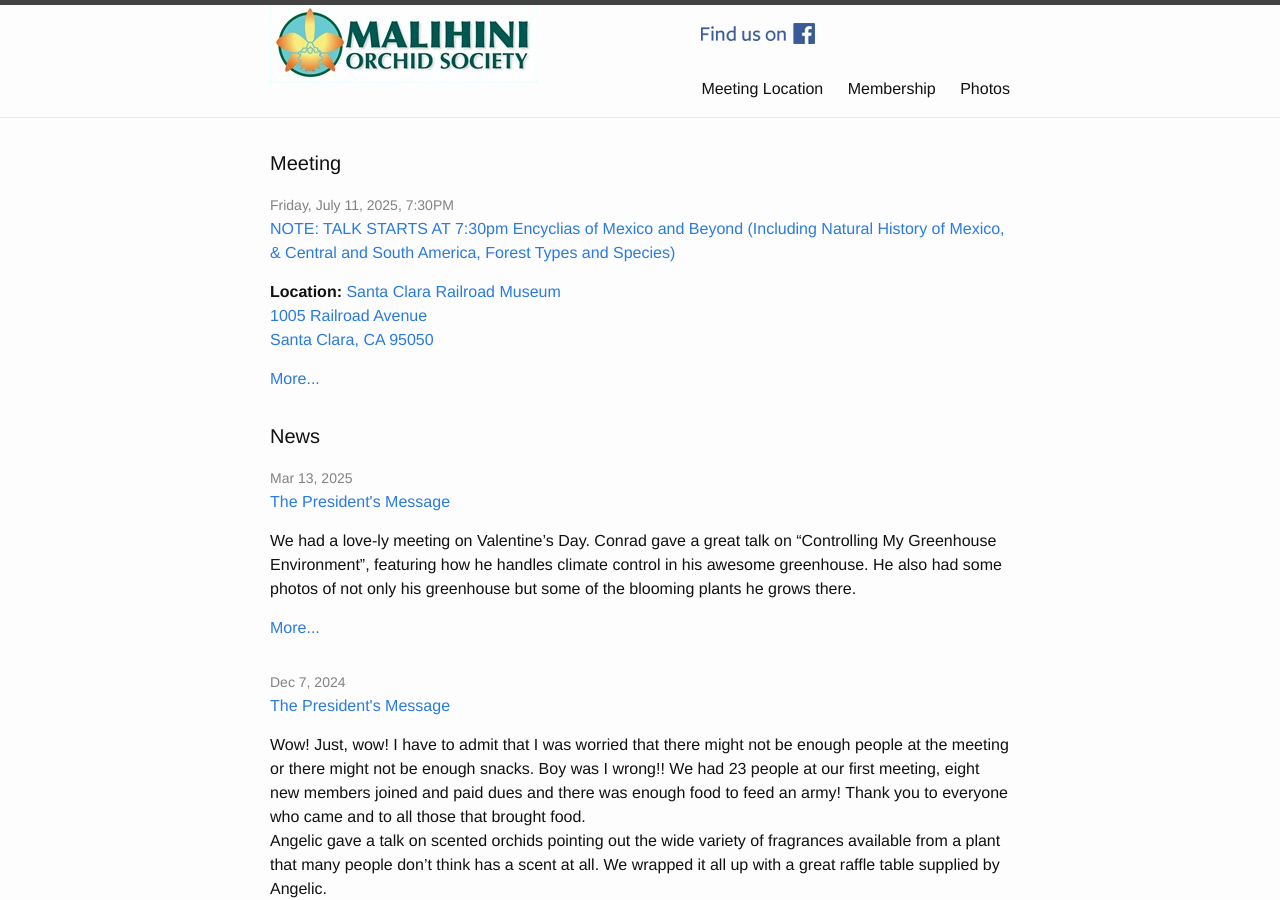
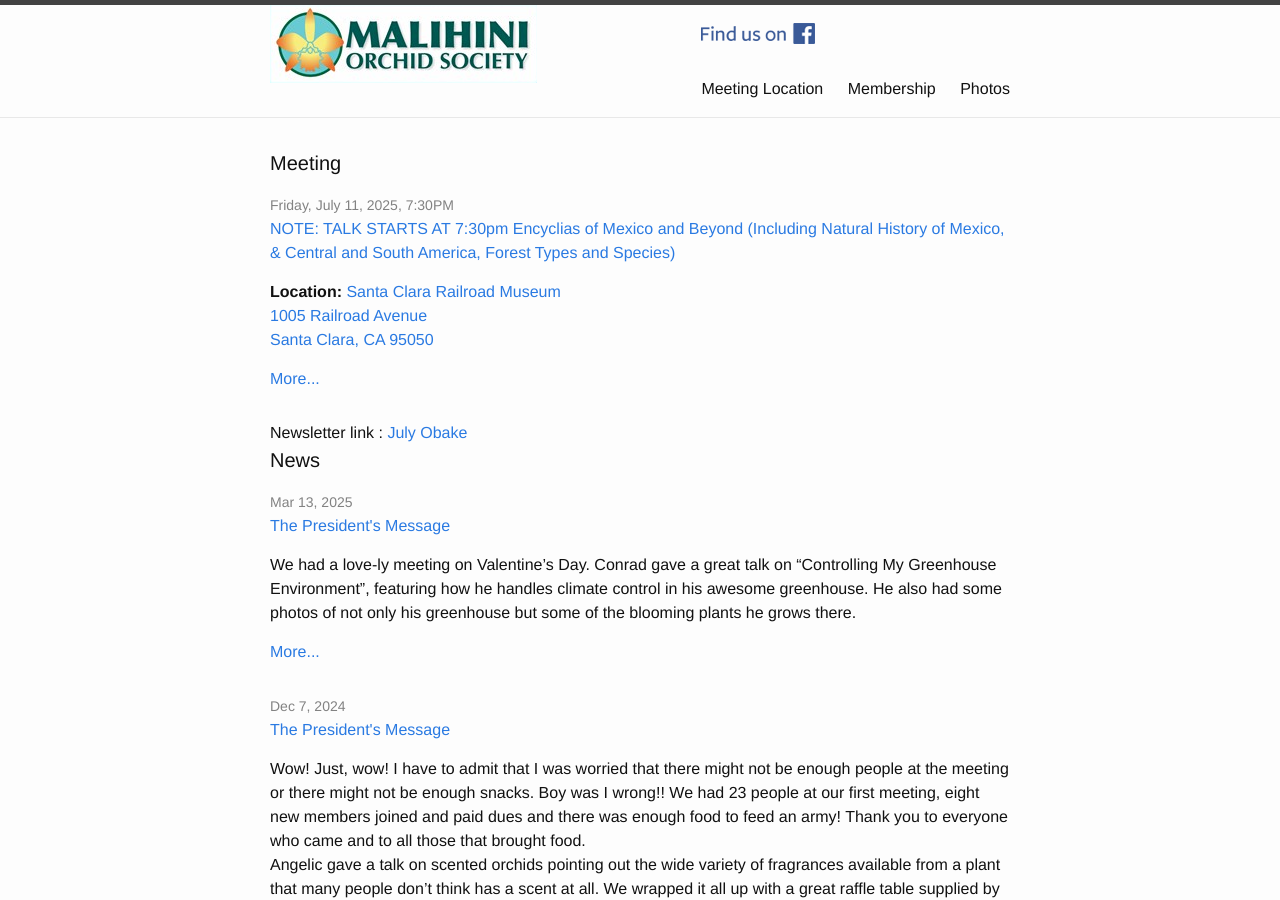
Before and after one commit to malihini/malihini.github.io, a Jekyll site: the page built from index.html, in a window 1280 px wide and 900 px high. Built offline with Jekyll 4.4.1, drawn with Linux system fonts in a browser that asks for light colours.

Commit message:
Update index.html

```diff
--- a/index.html
+++ b/index.html
@@ -23,8 +23,8 @@
     {% endfor %}
   </ul>
 
-  <!--   Newsletter link : <a href = "http://malihini.org/pdf/MOS_Obake_6_2025.pdf"> June Obake </a>   -->
-
+  <!--     -->
+Newsletter link : <a href = "http://malihini.org/pdf/MOS_Obake_7_2025.pdf"> July Obake </a>
 <!--
  <script>
     // add current Obake URL here
```
